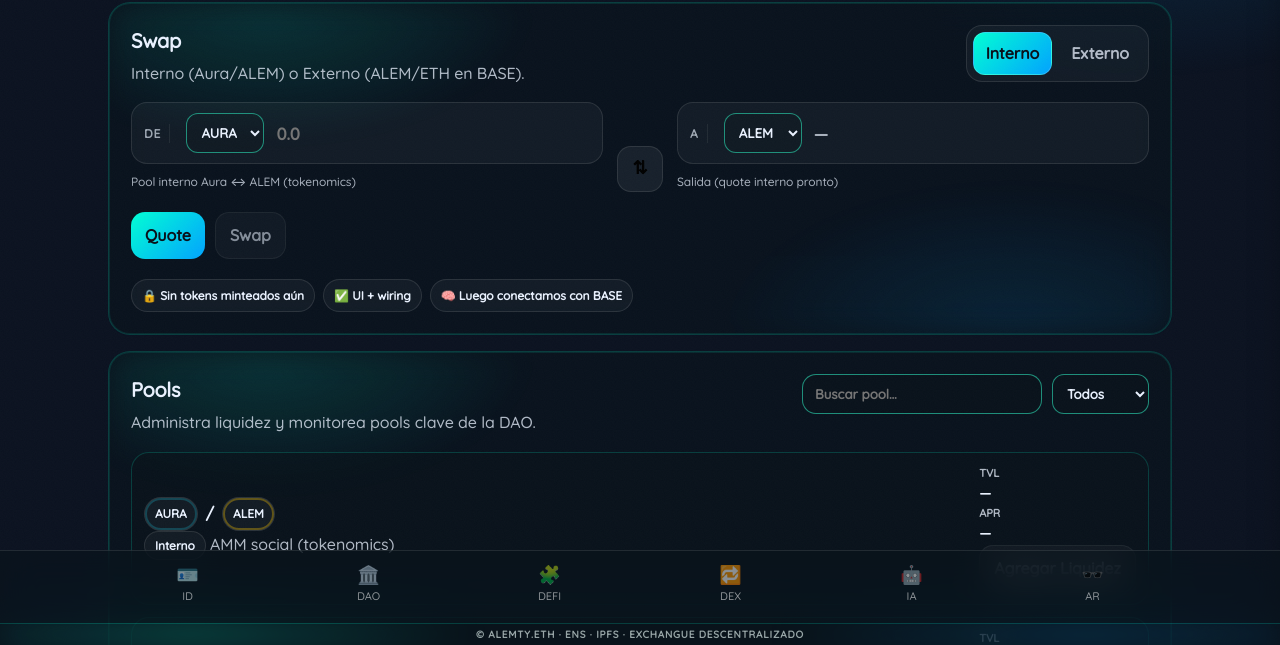
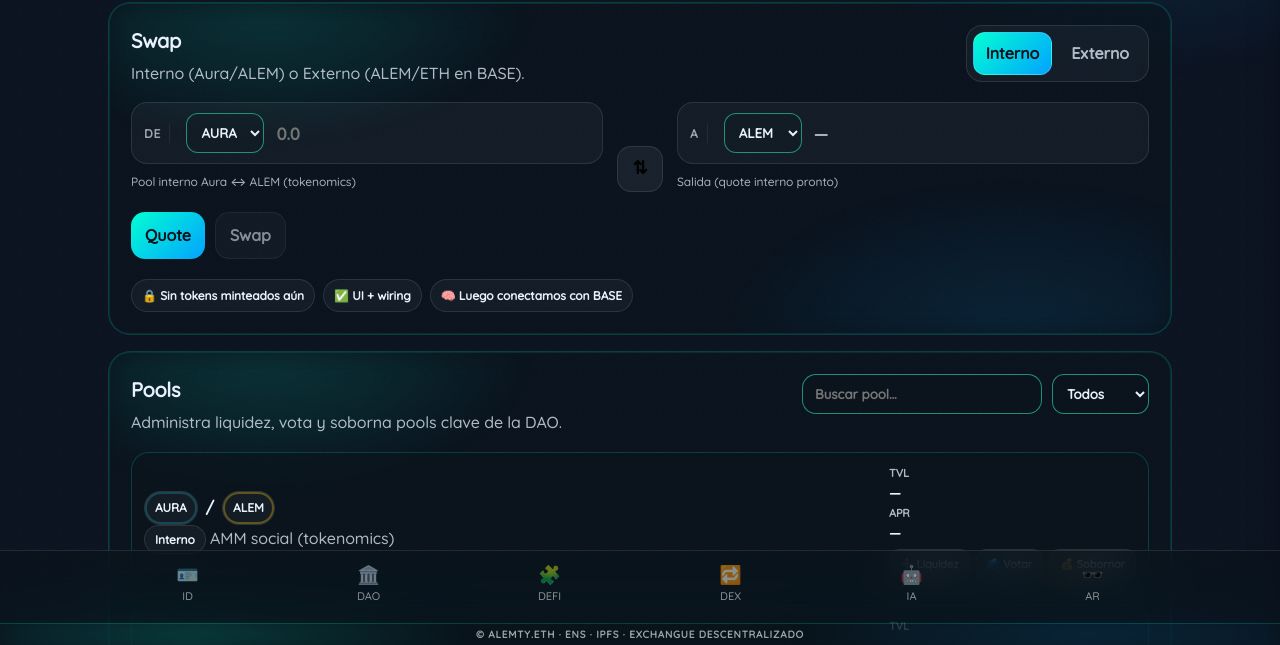
Before and after one commit to Alemty/alemtyDAO, a website with bundled scripts: page public/dex/index.html in a window 1280 px wide. Shown: the part 155-800 px from the top of the page. Built offline with nearby package versions, Linux system fonts and the light colour scheme.

Commit message:
feat: pools con votar/sobornar + gap en cards nobleza derecha
Pools:
- Reemplazado boton 'Agregar Liquidez' (disabled) por 3 botones:
  Liquidez, Votar, Sobornar
- Nuevo .dex-pool-actions flex con gap entre botones
- Botones .dex-btn.small: padding reducido, font-size 11px
- Subtitulo actualizado: 'Administra liquidez, vota y soborna pools'

Nobleza:
- .noble-right ahora tiene gap:14px entre las info-cards
- Las 4 cards (formula, NFTs, permisos, estatus) ya no estan pegadas

```diff
--- a/public/dex/css/style.css
+++ b/public/dex/css/style.css
@@ -165,6 +165,18 @@ body[data-app="dex"] .tag { display: inline-flex; align-items: center; padding:
 body[data-app="dex"] .tag.ext { border-color: rgba(0, 163, 255, .25); }
 body[data-app="dex"] .dex-metric .k { font-size: 11px; font-weight: 900; }
 body[data-app="dex"] .dex-metric .v { font-size: 14px; font-weight: 950; }
+body[data-app="dex"] .dex-pool-actions {
+  display: flex;
+  gap: 6px;
+  flex-wrap: wrap;
+  margin-top: 4px;
+}
+body[data-app="dex"] .dex-btn.small {
+  padding: 6px 10px;
+  font-size: 11px;
+  border-radius: 10px;
+  white-space: nowrap;
+}
 body[data-app="dex"] .dex-foot { margin-top: 10px; font-size: 12px; opacity: .7; }
 
 /* ---------- SELECT LIGHT ---------- */
--- a/public/dex/index.html
+++ b/public/dex/index.html
@@ -117,7 +117,7 @@
         <div class="dex-card-head">
           <div>
             <h2 class="dex-title">Pools</h2>
-            <p class="dex-sub muted">Administra liquidez y monitorea pools clave de la DAO.</p>
+            <p class="dex-sub muted">Administra liquidez, vota y soborna pools clave de la DAO.</p>
           </div>
 
           <div class="dex-tools">
@@ -152,7 +152,11 @@
                 <div class="k muted">APR</div>
                 <div class="v">—</div>
               </div>
-              <button class="dex-btn" type="button" disabled>Agregar Liquidez</button>
+              <div class="dex-pool-actions">
+                <button class="dex-btn small" type="button">➕ Liquidez</button>
+                <button class="dex-btn small" type="button">🗳️ Votar</button>
+                <button class="dex-btn small" type="button">💰 Sobornar</button>
+              </div>
             </div>
           </article>
 
@@ -165,7 +169,7 @@
               </div>
               <div class="dex-pool-meta">
                 <span class="tag ext">Externo</span>
-                <span class="muted">Ethereum (Base)</span>
+                <span class="muted">Base (Ethereum L2)</span>
               </div>
             </div>
             <div class="dex-pool-right">
@@ -177,13 +181,17 @@
                 <div class="k muted">APR</div>
                 <div class="v">—</div>
               </div>
-              <button class="dex-btn" type="button" disabled>Agregar Liquidez</button>
+              <div class="dex-pool-actions">
+                <button class="dex-btn small" type="button">➕ Liquidez</button>
+                <button class="dex-btn small" type="button">🗳️ Votar</button>
+                <button class="dex-btn small" type="button">💰 Sobornar</button>
+              </div>
             </div>
           </article>
         </div>
 
-        <div class="dex-foot muted">
-          Próximo: conectar datos reales (quotes/TVL) cuando existan contratos y pools.
+        <div class="dex-foot muted" style="margin-top:10px;">
+          Próximo: conectar datos reales (quotes/TVL/votos/sobornos) cuando existan contratos y pools.
         </div>
       </section>
 
@@ -395,7 +403,7 @@
           </div>
 
           <!-- Right: info & formula -->
-          <div class="noble-right">
+          <div class="noble-right" style="display:flex;flex-direction:column;gap:14px;">
             <div class="vestake-info-card">
               <div class="vestake-info-title">⚖️ Fórmula de Nobleza</div>
               <div class="small" style="line-height:1.6;opacity:.85;">
```
